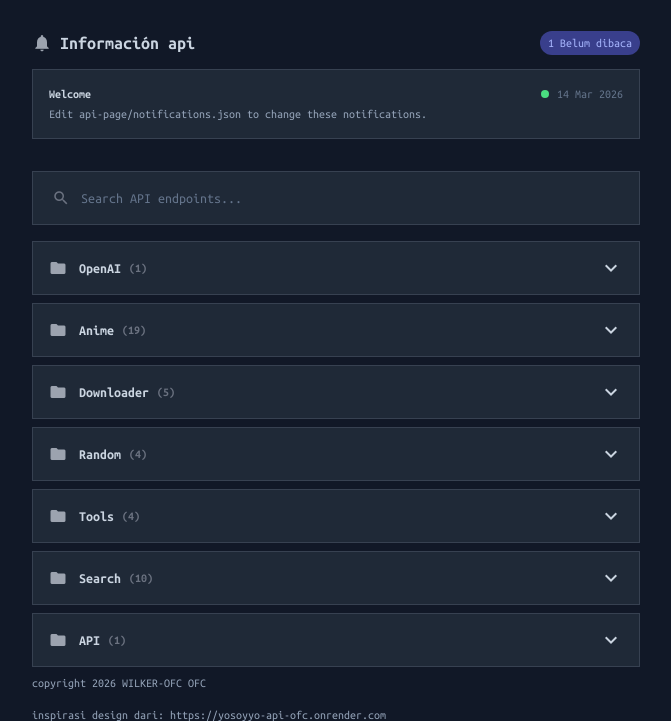
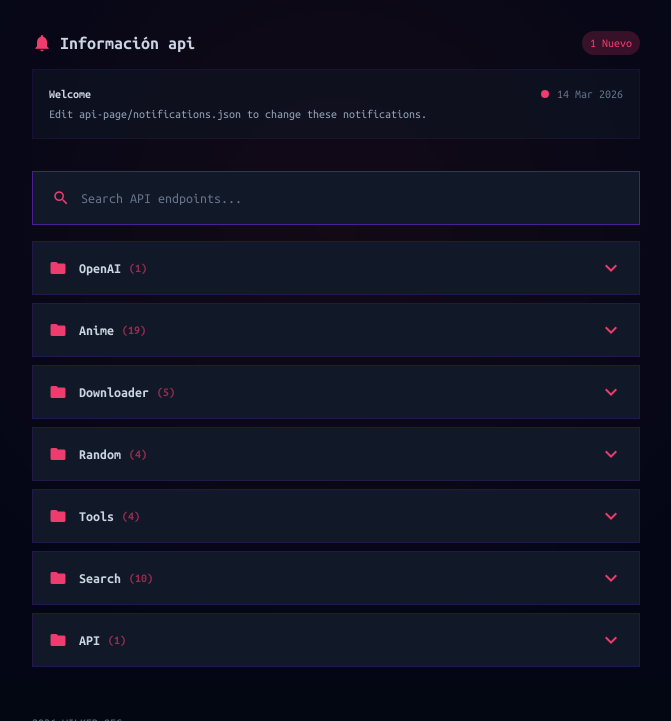
Before and after one commit to WILKER-OFC/Api-Gohan, a website: page api-page/index.html in a window 1280 px wide. Shown: the part 187-908 px from the top of the page, without its empty margins (304-975 px from the left). Drawn offline with nearby package versions, Linux system fonts and the light colour scheme.

Commit message:
Actualizar index.html

```diff
--- a/api-page/index.html
+++ b/api-page/index.html
@@ -1,11 +1,11 @@
 <!DOCTYPE html>
-<html lang="en" class="blue">
+<html lang="en" class="dark">
 <head>
     <meta charset="UTF-8">
     <meta name="viewport" content="width=device-width, initial-scale=1.0">
     <meta name="description" content="Browse through our collection of code snippets, scripts, and tools. Find what you need or discover something new.">
     <meta name="theme-color" content="#1a202c">
-    <title>API-GOHAN.</title>
+    <title>GOHAN-API.</title>
     <link rel="icon" href="/assets/icon.png" type="image/jpeg">
     <script src="https://cdn.tailwindcss.com"></script>
     <link rel="preconnect" href="https://fonts.googleapis.com">
@@ -18,6 +18,13 @@
     darkMode: 'class',
     theme: {
       extend: {
+        colors: {
+            beast: {
+                red: '#ed3c6d',
+                purple: '#4c1d95',
+                silver: '#cbd5e1'
+            }
+        },
         fontFamily: {
           'mono': ['Ubuntu Mono', 'monospace'],
           'sans': ['Inter', 'system-ui', 'sans-serif']
@@ -31,16 +38,36 @@
         ::-webkit-scrollbar {
             display: none !important;
         }
+        body {
+            background-color: #0f172a;
+            position: relative;
+            overflow-x: hidden;
+        }
+        .beast-aura {
+            position: fixed;
+            top: 50%;
+            left: 50%;
+            width: 100vw;
+            height: 100vh;
+            transform: translate(-50%, -50%);
+            background: radial-gradient(circle, rgba(237, 60, 109, 0.1) 0%, rgba(76, 29, 149, 0.05) 50%, transparent 100%);
+            z-index: -1;
+            animation: aura-pulse 4s ease-in-out infinite alternate;
+        }
+        @keyframes aura-pulse {
+            0% { transform: translate(-50%, -50%) scale(1); opacity: 0.5; }
+            100% { transform: translate(-50%, -50%) scale(1.2); opacity: 0.8; }
+        }
         .glass {
             backdrop-filter: blur(16px) saturate(180%);
-            background: rgba(23, 25, 35, 0.85);
-            border: 1px solid rgba(255, 255, 255, 0.125);
+            background: rgba(15, 23, 42, 0.85);
+            border: 1px solid rgba(237, 60, 109, 0.2);
         }
         .loader {
             width: 28px;
             height: 28px;
-            border: 2px solid #000000;
-            border-top: 2px solid #00FF00;
+            border: 2px solid #ed3c6d;
+            border-top: 2px solid #cbd5e1;
             border-radius: 50%;
             animation: spin 1s linear infinite;
         }
@@ -48,23 +75,24 @@
             to { transform: rotate(360deg); }
         }
         .gradient-text {
-            background: linear-gradient(135deg, #667eea 0%, #764ba2 100%);
+            background: linear-gradient(135deg, #cbd5e1 0%, #ed3c6d 50%, #4c1d95 100%);
             -webkit-background-clip: text;
             -webkit-text-fill-color: transparent;
             background-clip: text;
         }
         .btn-gradient {
-            background: linear-gradient(135deg, #667eea 0%, #764ba2 100%);
+            background: linear-gradient(135deg, #ed3c6d 0%, #4c1d95 100%);
             transition: all 0.3s ease;
         }
         .btn-gradient:hover {
             transform: translateY(-1px);
-            box-shadow: 0 10px 25px -5px rgba(102, 126, 234, 0.4);
+            box-shadow: 0 10px 25px -5px rgba(237, 60, 109, 0.4);
         }
     </style>
 </head>
-<body class="bg-gray-900 text-slate-300 antialiased font-mono min-h-screen">
-    <main class="max-w-2xl mx-auto px-8 py-16">
+<body class="bg-gray-950 text-slate-300 antialiased font-mono min-h-screen">
+    <div class="beast-aura"></div>
+    <main class="max-w-2xl mx-auto px-8 py-16 relative z-10">
 
 <div class="text-left mb-8">
     <div class="flex items-center gap-4 mb-4">
@@ -78,7 +106,7 @@ Bienvenid@ a la documentación GOHAN-API. Activos gracias a la ayuda de Yo soy y
      <div class="mb-4 text-xs space-y-1">
 
                 <div>
-                    <a href="https://wa.me/+584125877491" target="_blank" class="text-slate-300 hover:text-white underline">Contact.</a>
+                    <a href="https://wa.me/+584125877491" target="_blank" class="text-beast-red hover:text-white underline">Contact.</a>
                 </div>
 
         </div>
@@ -87,11 +115,11 @@ Bienvenid@ a la documentación GOHAN-API. Activos gracias a la ayuda de Yo soy y
 <!-- Notifications Panel -->
 <div class="mb-8">
     <div class="flex items-center justify-between mb-3">
-        <h2 class="text-lg font-semibold text-slate-300 flex items-center">
-            <span class="material-icons text-xl mr-2 text-gray-400">notifications</span>
+        <h2 class="text-lg font-semibold text-beast-silver flex items-center">
+            <span class="material-icons text-xl mr-2 text-beast-red">notifications</span>
             Información api
         </h2>
-        <span id="unread-count" class="text-xs bg-indigo-500/50 text-indigo-300 px-2 py-1 rounded-full hidden"></span>
+        <span id="unread-count" class="text-xs bg-beast-red/20 text-beast-red px-2 py-1 rounded-full hidden"></span>
     </div>
     <div id="notifications-list" class="space-y-2">
         <!-- Notifications will be loaded here -->
@@ -102,13 +130,13 @@ Bienvenid@ a la documentación GOHAN-API. Activos gracias a la ayuda de Yo soy y
 <div class="flex items-center justify-between mb-4">
     <div class="flex-1 relative">
         <div class="absolute inset-y-0 left-0 pl-5 flex items-center pointer-events-none">
-            <span class="material-icons text-gray-500 text-lg">search</span>
+            <span class="material-icons text-beast-red text-lg">search</span>
         </div>
         <input
             type="text"
             id="searchInput"
             placeholder="Search API endpoints..."
-            class="w-full pl-12 pr-5 py-4 text-sm border border-gray-700 bg-gray-800 text-slate-300 placeholder-slate-500 focus:outline-none focus:border-indigo-500"
+            class="w-full pl-12 pr-5 py-4 text-sm border border-beast-purple bg-gray-900 text-slate-300 placeholder-slate-500 focus:outline-none focus:border-beast-red transition-colors"
         >
     </div>
 </div>
@@ -125,11 +153,11 @@ Bienvenid@ a la documentación GOHAN-API. Activos gracias a la ayuda de Yo soy y
     </div>
 </div>
 <footer>
-    <p class="text-slate-400 text-xs mx-auto mb-4">
-      copyright 2026 WILKER-OFC OFC
+    <p class="text-slate-500 text-xs mx-auto mb-4 mt-12">
+      2026 WILKER-OFC
     </p>
-    <p class="text-slate-400 text-xs mx-auto mb-4">
-inspirasi design dari: <a href="https://yosoyyo-api-ofc.onrender.com/" target="_blank">https://yosoyyo-api-ofc.onrender.com</a>
+    <p class="text-slate-500 text-xs mx-auto mb-4">
+inspirasi design dari: <a href="https://api.nekolabs.my.id/" target="_blank" class="hover:text-beast-red">api.nekolabs.my.id</a>
     </p>
 </footer>
 </main>
@@ -184,17 +212,17 @@ inspirasi design dari: <a href="https://yosoyyo-api-ofc.onrender.com/" target="_
             const contentType = response.headers.get("content-type");
             if (contentType && contentType.includes("application/json")) {
                 const data = await response.json();
-                responseContent.innerHTML = `<pre>${JSON.stringify(data, null, 2)}</pre>`;
+                responseContent.innerHTML = `<pre class="whitespace-pre-wrap">${JSON.stringify(data, null, 2)}</pre>`;
             } else if (contentType && contentType.startsWith("image/")) {
                 const blob = await response.blob();
                 const imageUrl = URL.createObjectURL(blob);
                 responseContent.innerHTML = `<img src="${imageUrl}" class="max-w-full h-auto rounded-md">`;
             } else {
                 const text = await response.text();
-                responseContent.innerHTML = `<pre>${text}</pre>`;
+                responseContent.innerHTML = `<pre class="whitespace-pre-wrap">${text}</pre>`;
             }
         } catch (error) {
-            responseContent.innerHTML = `<pre>${error}</pre>`;
+            responseContent.innerHTML = `<pre class="whitespace-pre-wrap text-beast-red">${error}</pre>`;
         }
         clearButton.classList.remove('hidden');
     }
@@ -220,14 +248,14 @@ inspirasi design dari: <a href="https://yosoyyo-api-ofc.onrender.com/" target="_
                 html += `
                 <div class="category-group" data-category="${category.name}">
                     <div class="mb-2">
-                        <div class="bg-gray-800 border border-gray-700">
-                            <button onclick="toggleCategory(${catIndex})" class="w-full px-4 py-3 text-left flex items-center justify-between hover:bg-gray-700 transition-colors duration-150">
+                        <div class="bg-gray-900 border border-beast-purple/30">
+                            <button onclick="toggleCategory(${catIndex})" class="w-full px-4 py-3 text-left flex items-center justify-between hover:bg-beast-purple/10 transition-colors duration-150">
                                 <h2 class="font-bold flex items-center">
-                                    <span class="material-icons text-lg mr-3 text-gray-400">folder</span>
-                                    <span class="truncate max-w-xs text-sm">${category.name}</span>
-                                    <span class="ml-2 text-xs text-gray-500">(${category.items.length})</span>
+                                    <span class="material-icons text-lg mr-3 text-beast-red">folder</span>
+                                    <span class="truncate max-w-xs text-sm text-beast-silver">${category.name}</span>
+                                    <span class="ml-2 text-xs text-beast-red/60">(${category.items.length})</span>
                                 </h2>
-                                <span class="material-icons transition-transform duration-150" id="category-icon-${catIndex}">expand_more</span>
+                                <span class="material-icons transition-transform duration-150 text-beast-red" id="category-icon-${catIndex}">expand_more</span>
                             </button>
 
                             <div id="category-${catIndex}" class="hidden">`;
@@ -239,45 +267,45 @@ inspirasi design dari: <a href="https://yosoyyo-api-ofc.onrender.com/" target="_
                     const queryParams = new URLSearchParams(pathParts[1] || '');
 
                     const statusClasses = {
-                        'ready': 'bg-green-500/20 text-green-400',
+                        'ready': 'bg-beast-red/20 text-beast-red',
                         'update': 'bg-yellow-500/20 text-yellow-400',
                         'error': 'bg-red-500/20 text-red-400'
                     };
                     const statusClass = statusClasses[item.status] || 'bg-gray-600';
 
                     html += `
-                                <div class="border-t border-gray-700 api-item"
+                                <div class="border-t border-beast-purple/20 api-item"
                                      data-method="${method}"
                                      data-path="${path}"
                                      data-alias="${item.name}"
                                      data-description="${item.desc}"
                                      data-category="${category.name}">
-                                    <button onclick="toggleEndpoint(${catIndex}, ${endpointIndex})" class="w-full px-4 py-3 text-left flex items-center justify-between hover:bg-gray-700 transition-colors duration-150">
+                                    <button onclick="toggleEndpoint(${catIndex}, ${endpointIndex})" class="w-full px-4 py-3 text-left flex items-center justify-between hover:bg-beast-purple/10 transition-colors duration-150">
                                         <div class="flex items-center min-w-0 flex-1">
-                                            <span class="inline-block px-3 py-1 text-xs font-semibold text-white mr-3 flex-shrink-0 bg-gray-600">
+                                            <span class="inline-block px-3 py-1 text-xs font-semibold text-white mr-3 flex-shrink-0 bg-beast-purple">
                                                 ${method}
                                             </span>
                                             <div class="flex flex-col min-w-0 flex-1">
-                                                <span class="font-semibold truncate max-w-[90%] font-mono text-sm" title="${path}">${path}</span>
+                                                <span class="font-semibold truncate max-w-[90%] font-mono text-sm text-slate-200" title="${path}">${path}</span>
                                                 <div class="flex items-center">
-                                                    <span class="text-xs text-gray-400 truncate max-w-[90%]" title="${item.name}">${item.name}</span>
-                                                    <span class="ml-2 px-2 py-0.5 text-xs rounded-full ${statusClass}">${item.status || 'ready'}</span>
+                                                    <span class="text-xs text-slate-500 truncate max-w-[90%]" title="${item.name}">${item.name}</span>
+                                                    <span class="ml-2 px-2 py-0.5 text-[10px] rounded-full ${statusClass}">${item.status || 'ready'}</span>
                                                 </div>
                                             </div>
                                         </div>
-                                        <span class="material-icons transition-transform duration-150 flex-shrink-0" id="endpoint-icon-${catIndex}-${endpointIndex}">expand_more</span>
+                                        <span class="material-icons transition-transform duration-150 flex-shrink-0 text-slate-500" id="endpoint-icon-${catIndex}-${endpointIndex}">expand_more</span>
                                     </button>
 
-                                    <div id="endpoint-${catIndex}-${endpointIndex}" class="hidden bg-gray-800 p-4 border-t border-gray-700">
+                                    <div id="endpoint-${catIndex}-${endpointIndex}" class="hidden bg-gray-900 p-4 border-t border-beast-purple/20">
                                         <div class="mb-3">
-                                            <div class="text-gray-400 text-xs">${item.desc}</div>
+                                            <div class="text-slate-400 text-xs">${item.desc}</div>
                                         </div>
                                         `;
                     if (item.status === 'ready') {
                         html += `
                                             <div>
-                                                <div class="text-gray-300 font-bold text-xs mb-2 flex items-center">
-                                                    <span class="material-icons text-sm mr-1">play_arrow</span>
+                                                <div class="text-beast-silver font-bold text-xs mb-2 flex items-center">
+                                                    <span class="material-icons text-sm mr-1 text-beast-red">play_arrow</span>
                                                     TRY IT OUT
                                                 </div>
                                                 <div>
@@ -287,33 +315,33 @@ inspirasi design dari: <a href="https://yosoyyo-api-ofc.onrender.com/" target="_
                             Object.keys(item.params).forEach(paramName => {
                                 const isRequired = !queryParams.has(paramName) || queryParams.get(paramName) === '';
                                  html += `<div>
-                                            <label class="block text-xs font-medium text-slate-400 mb-2">${paramName} ${isRequired ? '<span class="text-red-500">*</span>' : ''}</label>
-                                            <input type="text" name="${paramName}" class="w-full px-3 py-2 border border-gray-600 text-sm focus:outline-none focus:border-indigo-500 bg-gray-700 placeholder:text-slate-500" placeholder="${item.params[paramName]}" ${isRequired ? 'required' : ''}>
+                                            <label class="block text-xs font-medium text-slate-400 mb-2">${paramName} ${isRequired ? '<span class="text-beast-red">*</span>' : ''}</label>
+                                            <input type="text" name="${paramName}" class="w-full px-3 py-2 border border-beast-purple/50 text-sm focus:outline-none focus:border-beast-red bg-gray-800 text-slate-200 placeholder:text-slate-600" placeholder="${item.params[paramName]}" ${isRequired ? 'required' : ''}>
                                           </div>`;
                             });
                         }
                         html += `
                                                         </div>
-                                                        <button type="submit" class="bg-indigo-600 hover:bg-indigo-500 font-semibold text-white px-6 py-2 text-xs font-medium transition-colors duration-150">
+                                                        <button type="submit" class="btn-gradient font-semibold text-white px-6 py-2 text-xs font-medium transition-colors duration-150">
                                                             Execute
                                                         </button>
-                                                        <button type="button" id="clear-${catIndex}-${endpointIndex}" onclick="clearResponse(${catIndex}, ${endpointIndex})" class="hidden bg-gray-700 border border-gray-600 hover:border-gray-500 font-semibold text-slate-300 px-6 py-2 text-xs font-medium transition-colors duration-150 ml-2">
+                                                        <button type="button" id="clear-${catIndex}-${endpointIndex}" onclick="clearResponse(${catIndex}, ${endpointIndex})" class="hidden bg-gray-800 border border-beast-purple/50 hover:border-beast-red font-semibold text-slate-300 px-6 py-2 text-xs font-medium transition-colors duration-150 ml-2">
                                                             Clear
                                                         </button>
                                                     </form>
                                                 </div>
                                             </div>`;
                     } else {
-                        html += `<div class="text-yellow-400 text-xs p-3 bg-yellow-500/20 border border-yellow-500/30">Endpoint ini tidak dapat diuji coba saat ini.</div>`;
+                        html += `<div class="text-yellow-400 text-xs p-3 bg-yellow-500/20 border border-yellow-500/30">Endpoint ini no activo.</div>`;
                     }
 
                     html += `
                                         <div id="response-${catIndex}-${endpointIndex}" class="hidden mt-4">
-                                            <div class="text-gray-300 font-bold text-xs mb-2 flex items-center">
-                                                <span class="material-icons text-sm mr-1">code</span>
+                                            <div class="text-beast-silver font-bold text-xs mb-2 flex items-center">
+                                                <span class="material-icons text-sm mr-1 text-beast-red">code</span>
                                                 RESPONSE
                                             </div>
-                                            <div class="bg-gray-900 text-white text-xs p-4 border border-gray-700">
+                                            <div class="bg-black/50 text-slate-300 text-xs p-4 border border-beast-purple/30">
                                                 <div class="max-h-80 overflow-auto" id="response-content-${catIndex}-${endpointIndex}"></div>
                                             </div>
                                         </div>
@@ -324,7 +352,7 @@ inspirasi design dari: <a href="https://yosoyyo-api-ofc.onrender.com/" target="_
             });
             apiList.innerHTML = html;
         } catch (error) {
-            apiList.innerHTML = '<p class="text-red-500">Failed to load API data.</p>';
+            apiList.innerHTML = '<p class="text-beast-red">Failed to load API data.</p>';
             console.error('Error loading API data:', error);
         }
     }
@@ -348,15 +376,15 @@ inspirasi design dari: <a href="https://yosoyyo-api-ofc.onrender.com/" target="_
                     unreadCount++;
                 }
                 const notifElement = document.createElement('div');
-                notifElement.className = `bg-gray-800 border border-gray-700 p-4 text-xs ${notif.read ? 'opacity-60' : ''}`;
+                notifElement.className = `bg-gray-900/50 border border-beast-purple/20 p-4 text-xs ${notif.read ? 'opacity-60' : ''}`;
                 notifElement.innerHTML = `
                     <div class="flex justify-between items-start">
                         <div class="flex-1">
-                            <p class="font-bold text-slate-300 mb-1">${notif.title}</p>
+                            <p class="font-bold text-beast-silver mb-1">${notif.title}</p>
                             <p class="text-slate-400">${notif.message}</p>
                         </div>
                         <div class="flex items-center ml-4 flex-shrink-0">
-                            ${!notif.read ? '<div class="w-2 h-2 bg-green-400 rounded-full mr-2" title="Unread"></div>' : ''}
+                            ${!notif.read ? '<div class="w-2 h-2 bg-beast-red rounded-full mr-2" title="Unread"></div>' : ''}
                             <span class="text-slate-500">${new Date(notif.date).toLocaleDateString('id-ID', { year: 'numeric', month: 'short', day: 'numeric' })}</span>
                         </div>
                     </div>
@@ -365,12 +393,12 @@ inspirasi design dari: <a href="https://yosoyyo-api-ofc.onrender.com/" target="_
             });
 
             if (unreadCount > 0) {
-                unreadCountBadge.textContent = `${unreadCount} Belum dibaca`;
+                unreadCountBadge.textContent = `${unreadCount} Nuevo`;
                 unreadCountBadge.classList.remove('hidden');
             }
 
         } catch (error) {
-            notificationsList.innerHTML = '<p class="text-red-500 text-xs">Gagal memuat notifikasi.</p>';
+            notificationsList.innerHTML = '<p class="text-beast-red text-xs">Gagal memuat notifikasi.</p>';
             console.error('Error loading notifications:', error);
         }
     }
```
